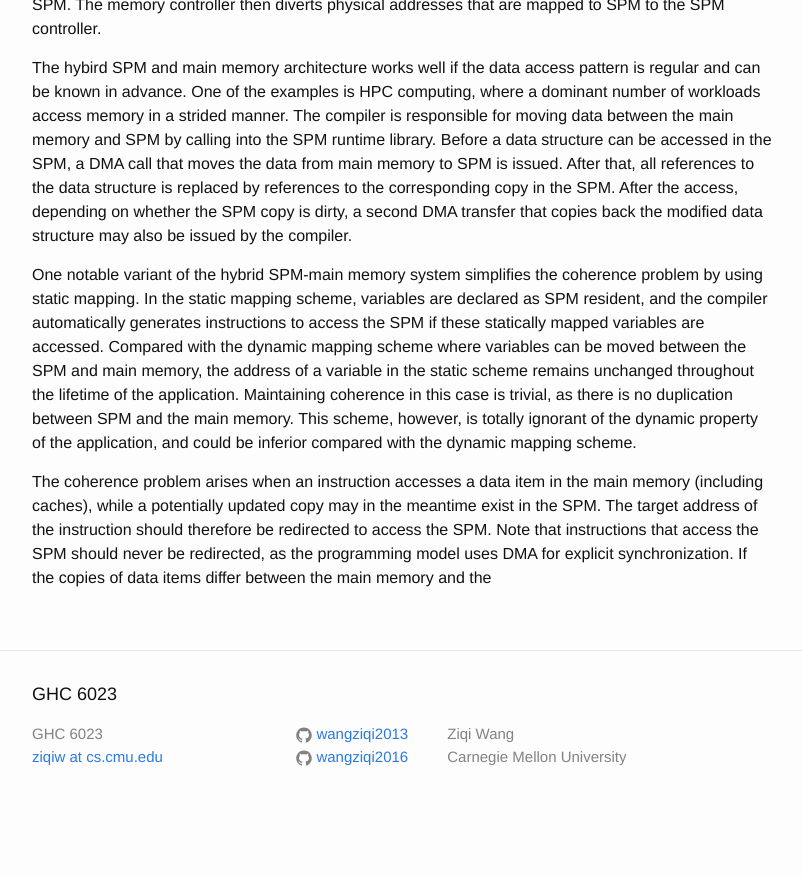
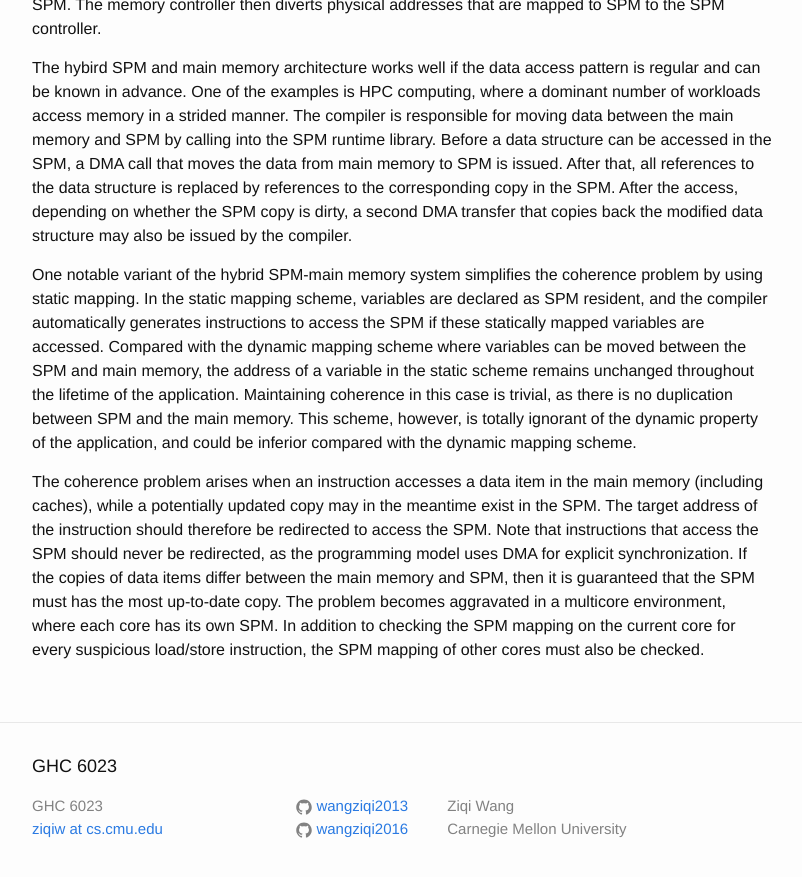
Before and after one commit to wangziqi2013/wangziqi2013.github.io, a Jekyll site: the page built from _posts/2018-05-25-Coherence-Protocol-for-Translarent-Management-of-Scratchpad-Memories-in-Shared-Memory-Manycore-Arch.markdown, in a window 1280 px wide and 900 px high, scrolled down 886 px. Shown: the top 877 px of the window, without its empty margins (238-1040 px from the left). Built offline with Jekyll 4.4.1, drawn with Linux system fonts in a browser that asks for light colours; before the commit the page ends 1714 px from its top, so only the background shows below that.

Commit message:
Finish coherence goal

```diff
--- a/_posts/2018-05-25-Coherence-Protocol-for-Translarent-Management-of-Scratchpad-Memories-in-Shared-Memory-Manycore-Arch.markdown
+++ b/_posts/2018-05-25-Coherence-Protocol-for-Translarent-Management-of-Scratchpad-Memories-in-Shared-Memory-Manycore-Arch.markdown
@@ -50,4 +50,6 @@ The coherence problem arises when an instruction accesses a data item in the mai
 a potentially updated copy may in the meantime exist in the SPM. The target address of the instruction should
 therefore be redirected to access the SPM. Note that instructions that access the SPM should never be redirected, as the
 programming model uses DMA for explicit synchronization. If the copies of data items differ between the main memory and
-the
+SPM, then it is guaranteed that the SPM must has the most up-to-date copy. The problem becomes aggravated in a multicore
+environment, where each core has its own SPM. In addition to checking the SPM mapping on the current core for every
+suspicious load/store instruction, the SPM mapping of other cores must also be checked.
```
